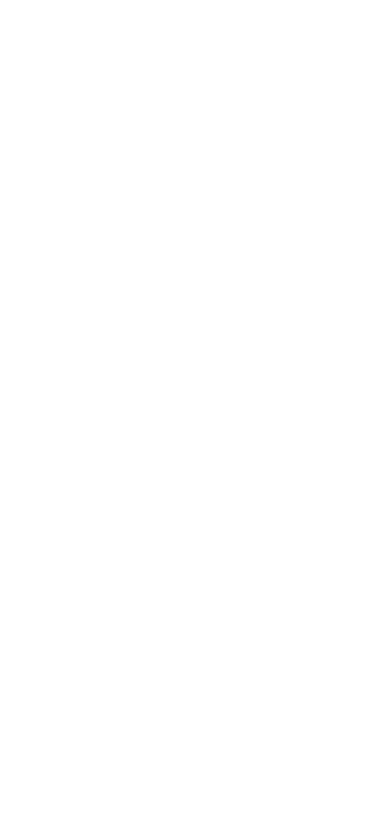
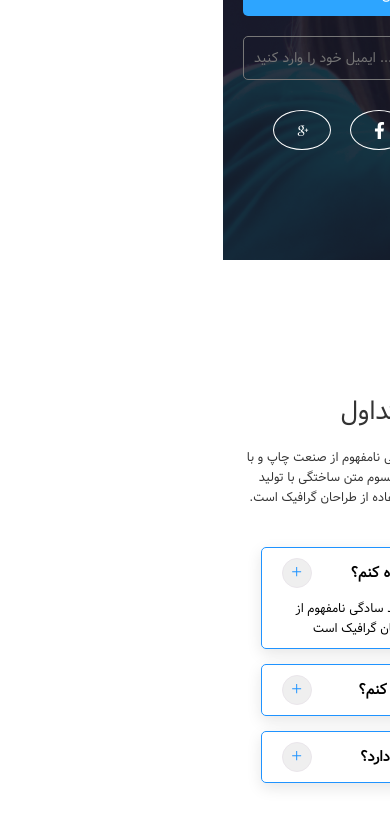
Before and after one commit to ashkan20171/reactproject, a React (Create React App) app: page / in a window 390 px wide. Both pictures are taken after a click on the button 73 px from the left and 3220 px from the top of the page. Shown: the part 2647-3473 px from the top of the page. Built offline with nearby package versions, Linux system fonts and the light colour scheme.

Commit message:
complete faq

```diff
--- a/src/components/faq/Faq.css
+++ b/src/components/faq/Faq.css
@@ -54,3 +54,15 @@
      -o-border-radius: 50%;
      cursor: pointer;
 }
+
+.questions .question .question-answer p{
+     font-size: 1.2rem;
+     margin-top: 1rem;
+}
+
+
+@media screen and (max-width: 600px) {
+     .faq-title p{
+          width: 100%;
+     }
+}
--- a/src/components/faq/Faq.js
+++ b/src/components/faq/Faq.js
@@ -1,15 +1,12 @@
-/* eslint-disable no-unused-vars */
 import React from 'react';
 import { MdOutlineLibraryBooks } from "react-icons/md";
-import { AiOutlinePlus, AiOutlineMinus } from "react-icons/ai";
 import { questions } from './data.js';
 import './Faq.css';
-import { useState } from 'react';
+import Question from './Question.js';
 
 
 function Faq() {
 
-  const [showAnswer, setShowAnswer] = useState(false);
 
 
   return (
@@ -24,19 +21,11 @@
         <div className="questions">
           {
             questions && questions.map((question) =>
-              <div className="container question" key={question.id}>
-              <div className="question-title">
-                <h2>{question.title}</h2>
-                <button>
-                  <AiOutlinePlus color='#1f93ff' />
-                </button>
-              </div>
-              <div className="question-answer">
-                {
-                  showAnswer && <p>{question.answer}</p>
-                }
-              </div>
-            </div>
+             <Question
+              key={question.id}
+              title={question.title}
+              answer={question.answer}
+             />
             )
           }
         </div>
--- /dev/null
+++ b/src/components/faq/Question.js
@@ -0,0 +1,29 @@
+import React, {useState} from 'react'
+import { AiOutlinePlus, AiOutlineMinus } from "react-icons/ai";
+
+function Question({title, answer}) {
+
+     const [showAnswer, setShowAnswer] = useState(false);
+
+     const handleClick = () => {
+          setShowAnswer(!showAnswer)
+     }
+
+  return (
+           <div className="container question">
+              <div className="question-title">
+                <h2>{title}</h2>
+                <button onClick={handleClick}>
+                  <AiOutlinePlus color='#1f93ff' />
+                </button>
+              </div>
+              <div className="question-answer">
+                {
+                  showAnswer && <p>{answer}</p>
+                }
+              </div>
+            </div>
+  )
+}
+
+export default Question
```
